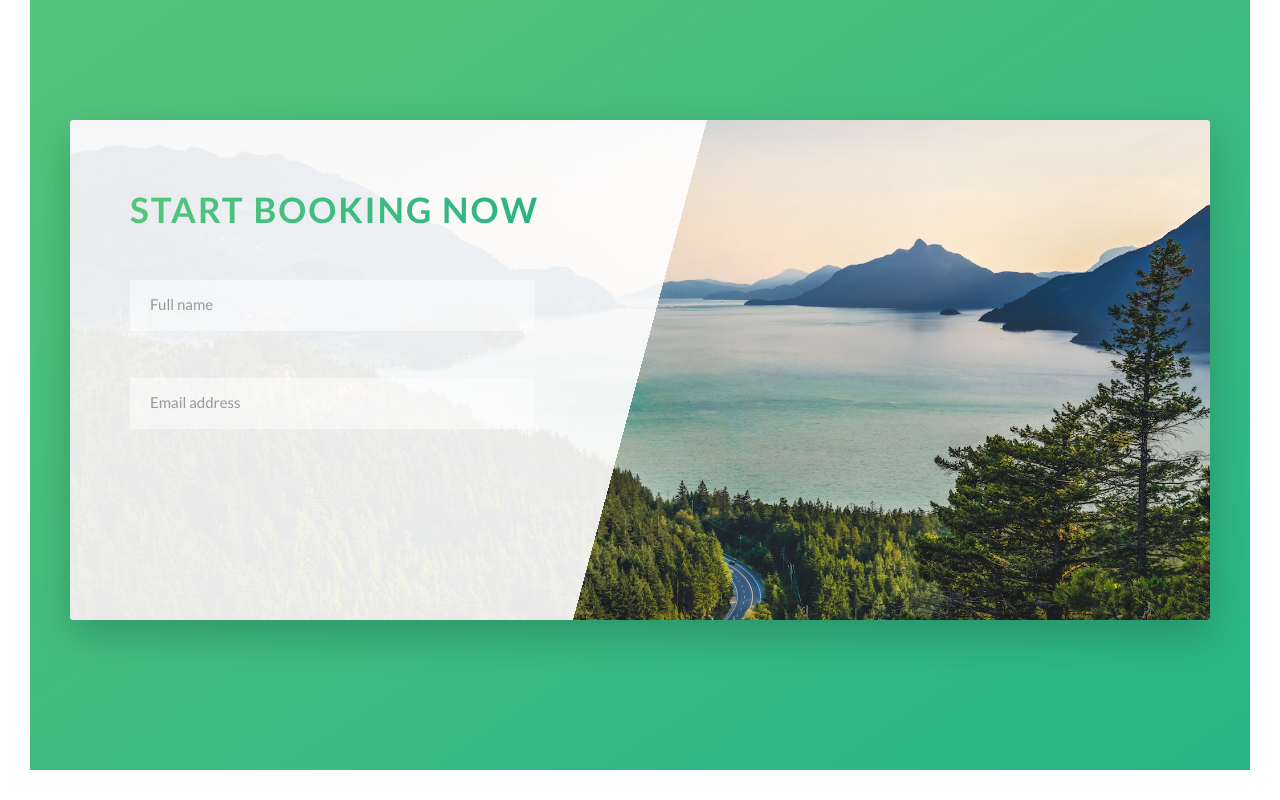
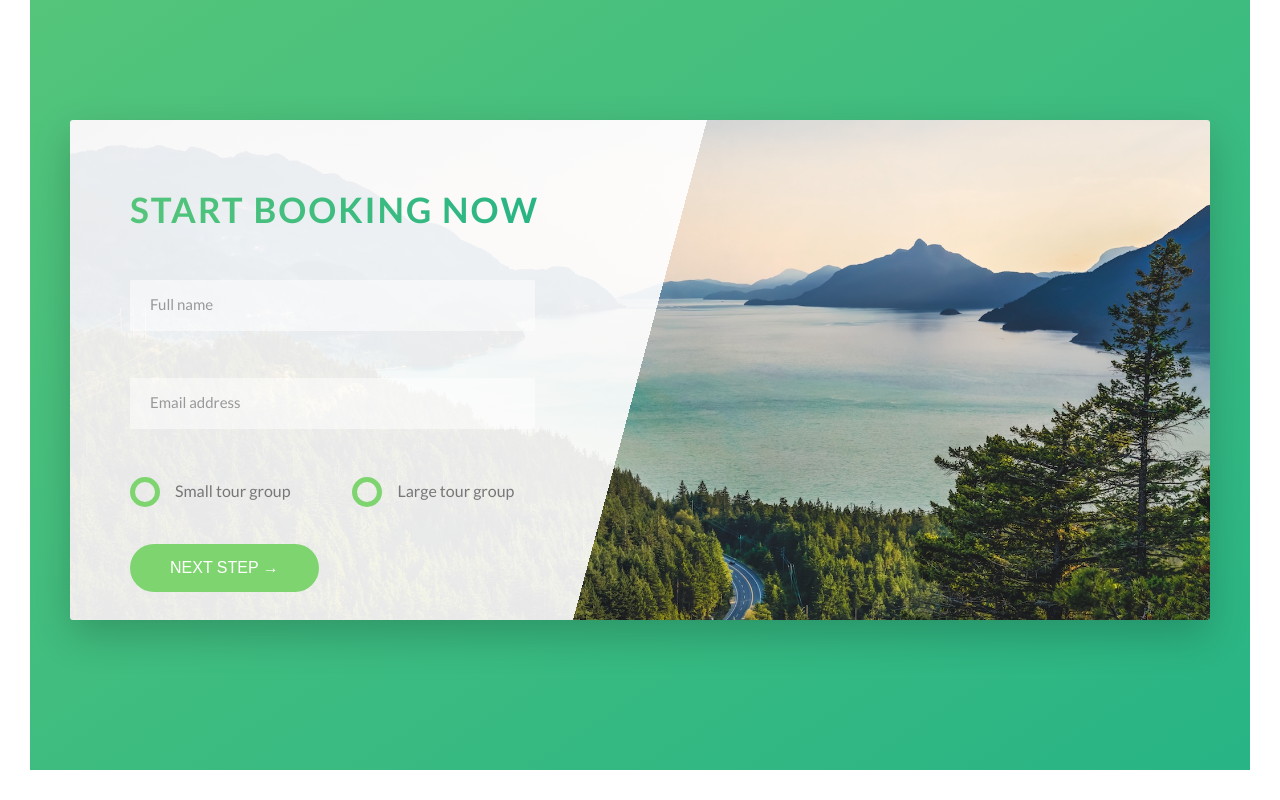
Before and after one commit to CodingByGopal/natours-advance-scss, a website: page index.html in a window 1280 px wide. Shown: the part 4561-5361 px from the top of the page. Drawn offline with Linux system fonts and the light colour scheme.

Commit message:
Booking section done

```diff
--- a/index.html
+++ b/index.html
@@ -323,6 +323,25 @@
                                 <label for="email" class="form__label">Email address</label>
                             </div>
 
+                            <div class="form__group u-margin-bottom-medium">
+                                <div class="form__radio-group">
+                                    <input type="radio" class="form__radio-input" id="small" name="size">
+                                    <label for="small" class="form__radio-label">
+                                        <span class="form__radio-button"></span>Small tour group
+                                    </label>
+
+                                </div>
+
+                                <div class="form__radio-group">
+                                    <input type="radio" class="form__radio-input" id="large" name="size">
+                                    <label for="large" class="form__radio-label">
+                                        <span class="form__radio-button"></span>Large tour group
+                                    </label>
+                                </div>
+                            </div>
+                            <div class="form__group">
+                                <button class="btn btn--green">Next step &rarr;</button>
+                            </div>
 
                         </form>
                     </div>
--- a/sass/base/_utilities.scss
+++ b/sass/base/_utilities.scss
@@ -1,24 +1,24 @@
 .u-center-text {
-    text-align: center;
+    text-align: center !important;
 }
 
 .u-margin-bottom-small {
-    margin-bottom: 1.5rem;
+    margin-bottom: 1.5rem !important;
 }
 
 
 .u-margin-bottom-medium {
-    margin-bottom: 4rem;
+    margin-bottom: 4rem !important;
 }
 
 .u-margin-bottom-big {
-    margin-bottom: 8rem;
+    margin-bottom: 8rem !important;
 }
 
 .u-margin-top-big {
-    margin-top: 8rem;
+    margin-top: 8rem !important;
 }
 
 .u-margin-top-huge {
-    margin-top: 10rem;
+    margin-top: 10rem !important;
 }
--- a/sass/components/_button.scss
+++ b/sass/components/_button.scss
@@ -2,7 +2,7 @@
 
 .btn {
 
-
+    &,
     &:link,
     &:visited {
         text-transform: uppercase;
@@ -13,6 +13,9 @@
         transition: all .2s;
         position: relative;
         font-size: v.$default-font-size;
+        border: none;
+        cursor: pointer;
+
 
     }
 
@@ -27,7 +30,9 @@
         }
     }
 
-    &:active {
+    &:active,
+    &:focus {
+        outline: none;
         transform: translateY(-1px);
         box-shadow: 0 .5rem 1rem rgba(v.$color-black, 0.2);
     }
--- a/sass/components/_form.scss
+++ b/sass/components/_form.scss
@@ -50,6 +50,57 @@
         transform: translateY(-4rem);
     }
 
+    &__radio-group {
+        width: 49%;
+        display: inline-block;
+    }
+
+    &__radio-input {
+        display: none;
+    }
+
+    &__radio-label {
+        font-size: v.$default-font-size;
+        cursor: pointer;
+        position: relative;
+        padding-left: 4.5rem;
+
+
+
+
+    }
+
+    &__radio-button {
+        height: 3rem;
+        width: 3rem;
+        border: 5px solid v.$color-primary;
+        border-radius: 50%;
+        display: inline-block;
+        position: absolute;
+        left: 0;
+        top: -0.4rem;
+
+
+        &::after {
+            content: "";
+            display: block;
+            height: 1.3rem;
+            width: 1.3rem;
+            border-radius: 50%;
+            position: absolute;
+            left: 50%;
+            top: 50%;
+            transform: translate(-50%, -50%);
+            background-color: v.$color-primary;
+            opacity: 0;
+            transition: opacity .2s;
+        }
+    }
+
+    &__radio-input:checked+&__radio-label &__radio-button::after {
+        opacity: 1;
+    }
+
 
 
 
```
Also changed, not shown: css/style.css, 1 other file.
